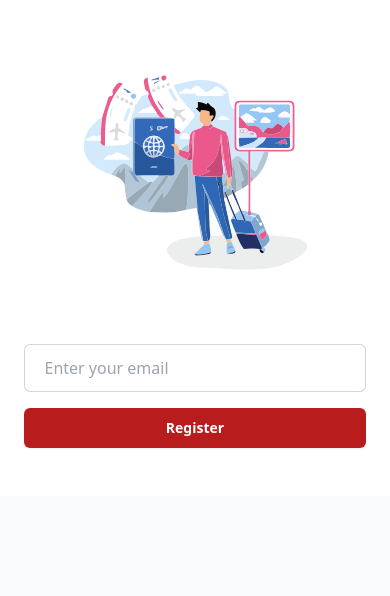
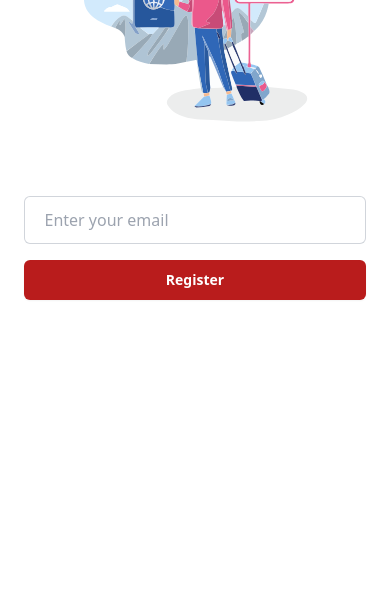
Before and after one commit to prinson001/travelApplication, a plain HTML site: page index.html in a window 390 px wide. Shown: the part 248-844 px from the top of the page. Drawn offline with nearby package versions, Linux system fonts and the light colour scheme.

Commit message:
index updated

```diff
--- a/index.html
+++ b/index.html
@@ -6,7 +6,7 @@
   <script src="https://cdn.tailwindcss.com"></script>
   <title>Novigo Travel Application</title>
 </head>
-<body class="min-h-screen flex items-center justify-center bg-gray-50">
+<body class="min-h-screen flex md:items-center md:justify-center bg-gray-50">
     <!-- <div class="bg-white py-12 sm:py-16 w-full">
         <div class="mx-auto max-w-7xl px-6 lg:px-8">
           <div class="lg:flex lg:items-center lg:justify-between">
@@ -25,7 +25,7 @@
       </div> -->
 
 
-      <div class="bg-white py-12 sm:py-16">
+      <div class="bg-white md:py-12 sm:py-16">
         <div class="mx-auto max-w-7xl px-6 lg:px-8">
           <div class="flex flex-col items-center">
             <h1 class="text-4xl font-bold tracking-tight text-gray-600 sm:text-5xl text-blue-100"><span class="text-blue-500">Novigo</span> Travel Application</h1>
```
